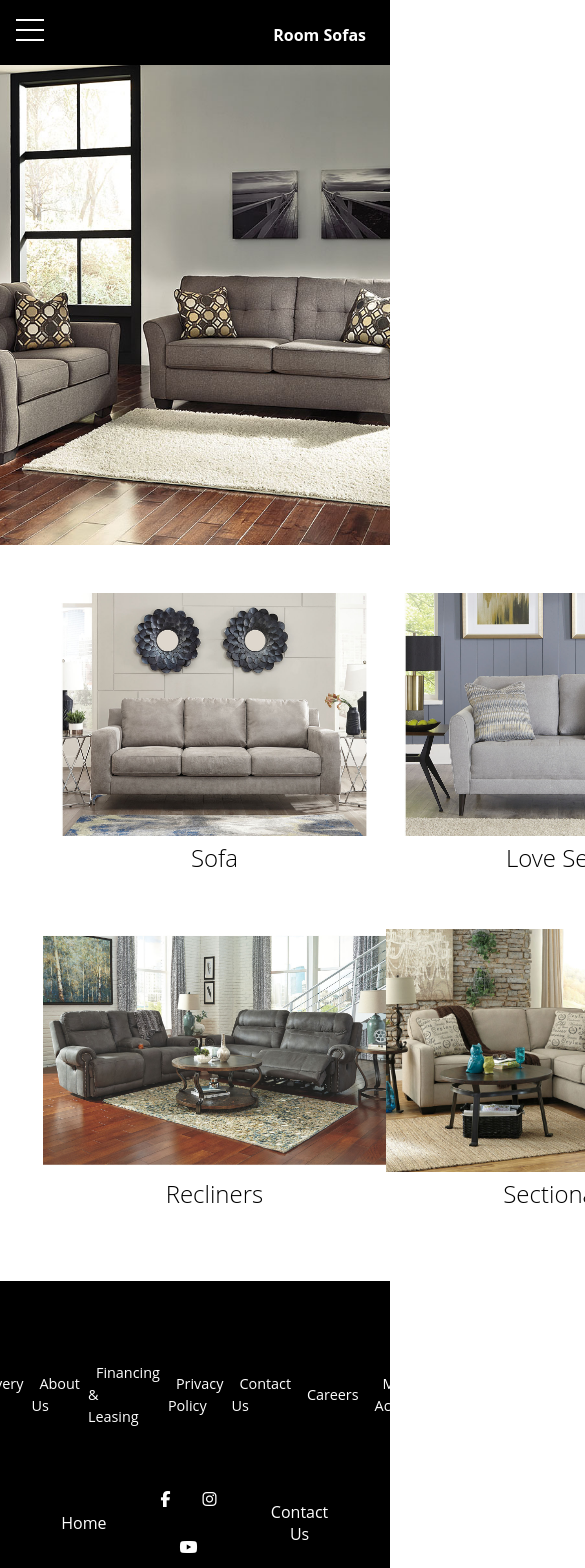
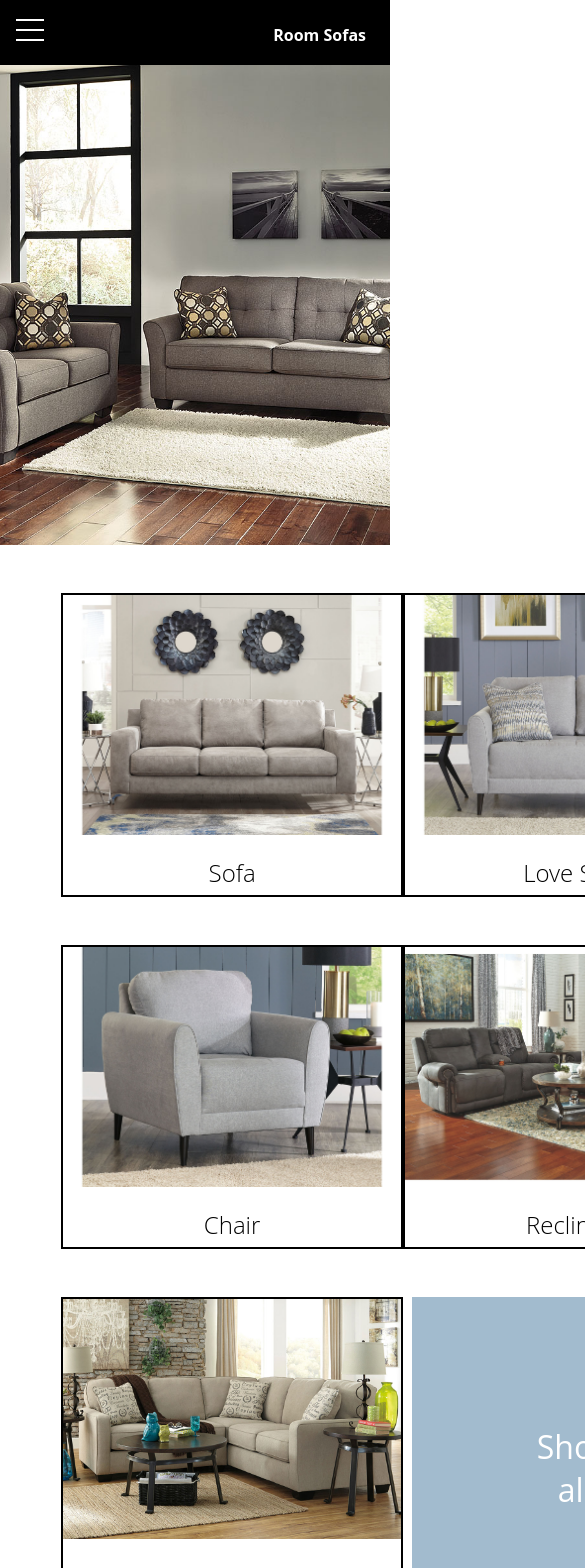
Before and after one commit to cenwachukwu/RoomSofaUI, a React (Vite) app: page / in a window 390 px wide. Shown: the top 1568 px of the page, 585 px wide, since content can reach past the window. Built offline with nearby package versions, Linux system fonts and the light colour scheme.

Commit message:
made the pills responsive

```diff
--- a/src/components/HomePagePills/homePagePills.scss
+++ b/src/components/HomePagePills/homePagePills.scss
@@ -32,3 +32,13 @@
     }
   }
 }
+
+@media only screen and (max-width: 1348px) {
+  .PillBox {
+    .boxPills {
+      width: 75%;
+      grid-template-columns: repeat(2, 1fr);
+      row-gap: 3rem;
+    }
+  }
+}
--- a/src/components/Pills/Pills.scss
+++ b/src/components/Pills/Pills.scss
@@ -1,11 +1,13 @@
 .Pills {
   height: 19rem;
-  //   border: 2px solid black;
+  border: 2px solid black;
   img {
     height: 80%;
     object-fit: cover;
+    // border: 2px solid black;
   }
   div {
+    padding: 1rem;
     font-size: 1.5rem;
     font-weight: 300;
     text-align: center;
```
Also changed, not shown: 2 other files (tests, documents, lock files or other folders).
